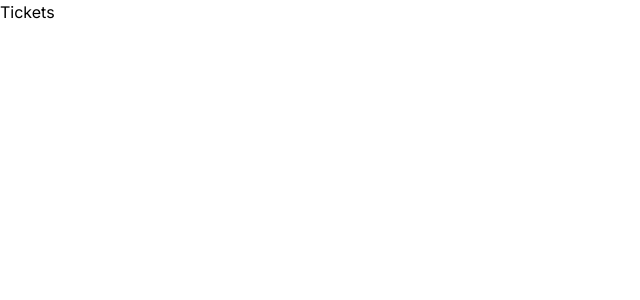
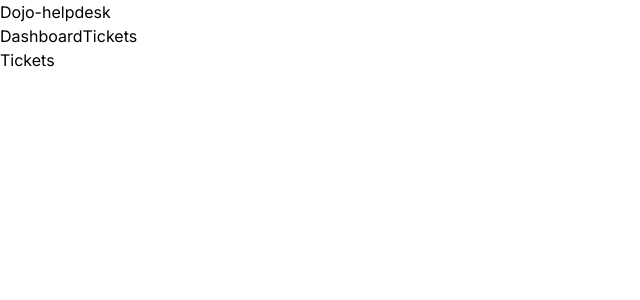
Before and after one commit to alain17-web/next-dojo-helpdesk, a Next.js app: page /tickets in a window 1280 px wide. Shown: the top 300 px of the page, without its empty margins (0-640 px from the left). Built offline with nearby package versions, Linux system fonts and the light colour scheme.

Commit message:
FINISH tuto 4

```diff
--- /dev/null
+++ b/app/components/Navbar.jsx
@@ -0,0 +1,11 @@
+import Link from "next/link";
+
+export default function Navbar() {
+    return (
+        <nav>
+            <h1>Dojo-helpdesk</h1>
+            <Link href="/">Dashboard</Link>
+            <Link href="/tickets">Tickets</Link>
+        </nav>
+    )
+}
--- a/app/layout.jsx
+++ b/app/layout.jsx
@@ -1,17 +1,24 @@
 import './globals.css'
-import { Inter } from 'next/font/google'
+import {Inter} from 'next/font/google'
 
-const inter = Inter({ subsets: ['latin'] })
+//components
+import Navbar from "@/app/components/Navbar";
+
+
+const inter = Inter({subsets: ['latin']})
 
 export const metadata = {
     title: 'Create Next App',
     description: 'Generated by create next app',
 }
 
-export default function RootLayout({ children }) {
+export default function RootLayout({children}) {
     return (
         <html lang="en">
-      <body className={inter.className}>{children}</body>
+            <body className={inter.className}>
+                <Navbar/>
+                {children}
+            </body>
         </html>
     )
 }
```
Lines whose indentation alone changed are shown as unchanged.
